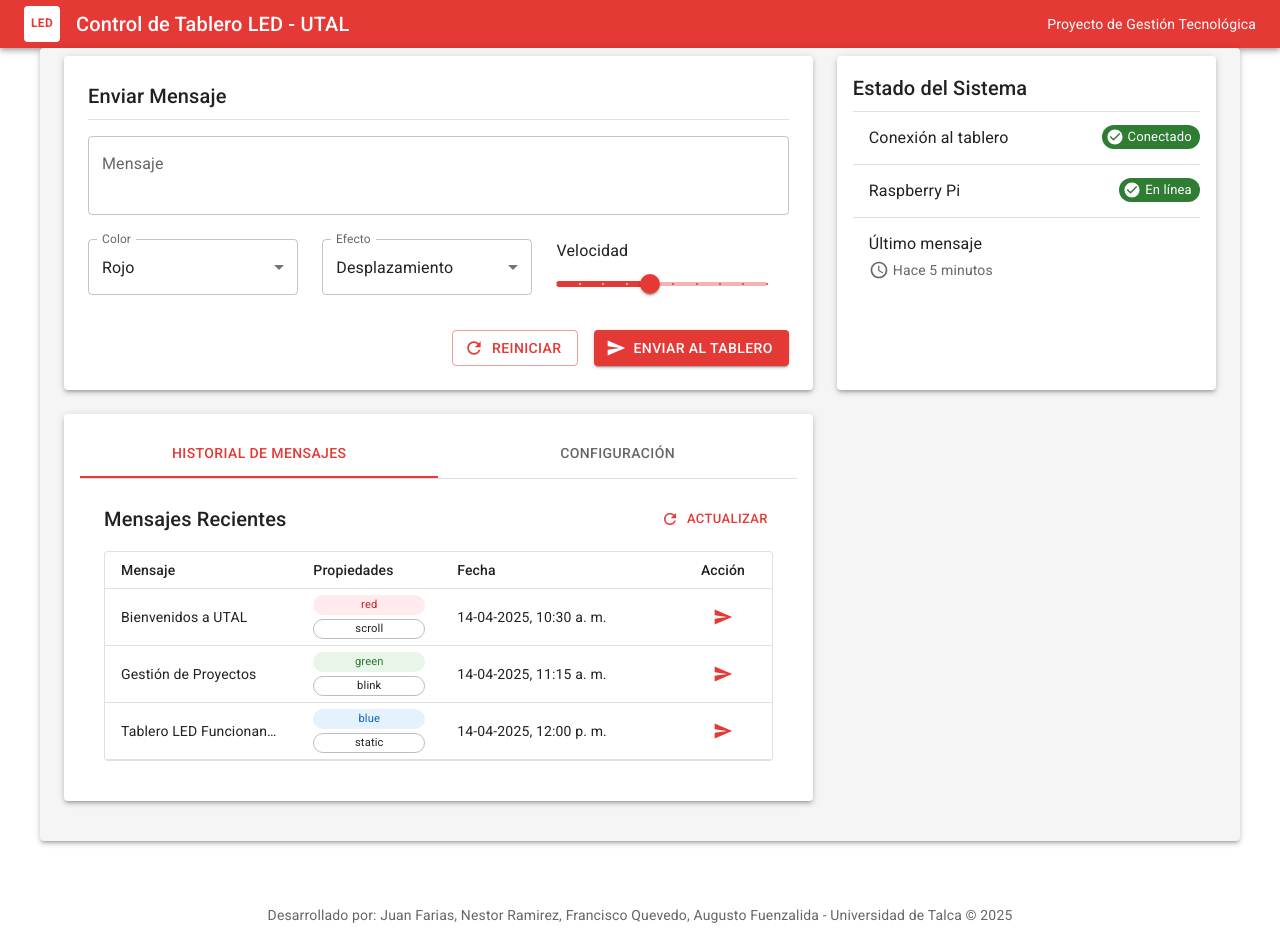
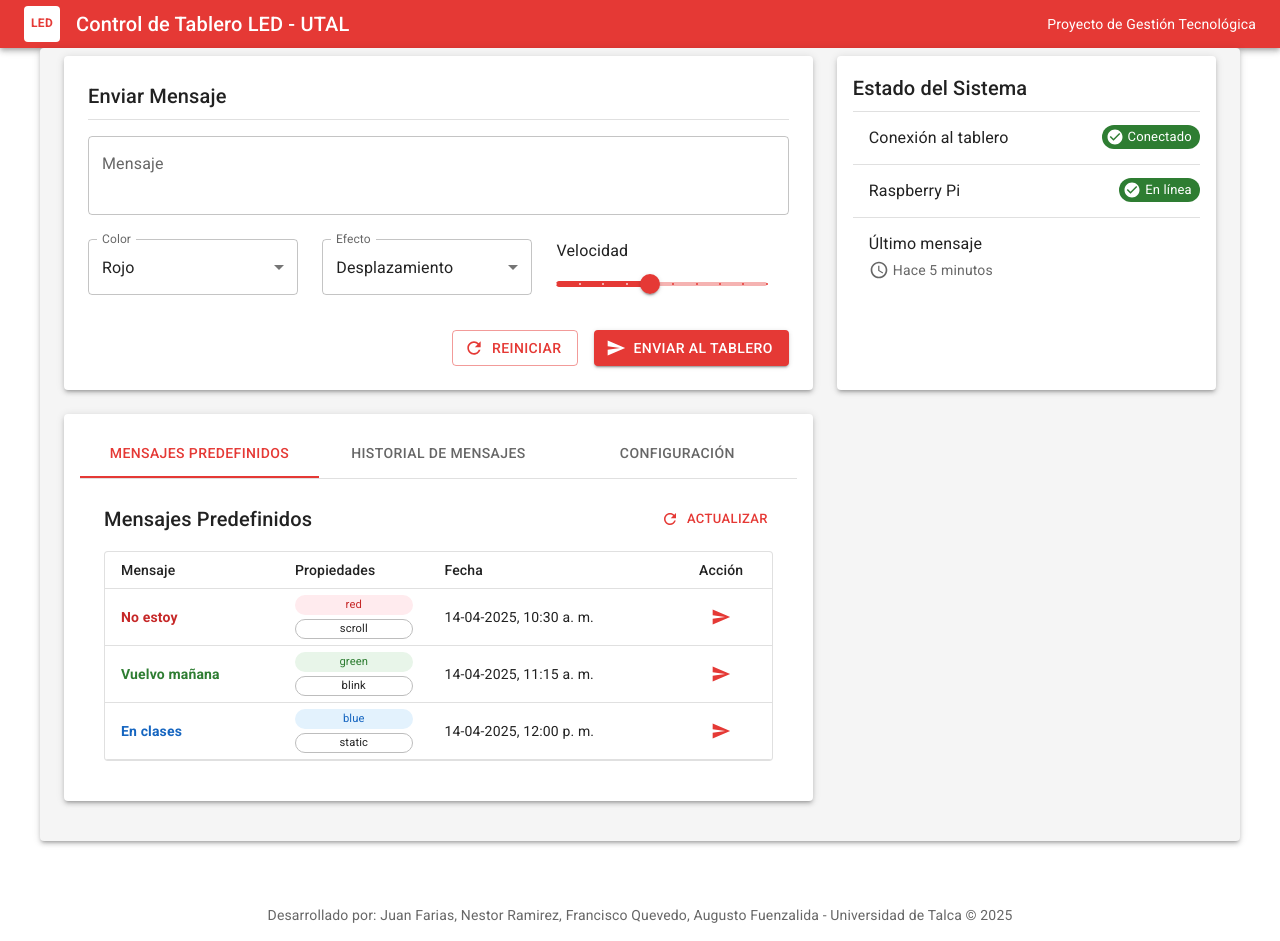
Before and after one commit to Francisco-q/TableroGPT, a React (Vite) app in the folder frontendTablero/: page / in a window 1280 px wide. Built offline with nearby package versions, Linux system fonts and the light colour scheme; no server answers.

Commit message:
conexion wifi
conexion al wifi del esp32, envio de mensajes basicos y predefinidos

```diff
--- a/frontendTablero/src/App.jsx
+++ b/frontendTablero/src/App.jsx
@@ -15,6 +15,7 @@ import {
   Divider,
 } from "@mui/material";
 import { red } from "@mui/material/colors";
+import MessagePred from "./components/MessagePred";
 import MessageForm from "./components/MessageForm";
 import MessageHistory from "./components/MessageHistory";
 import Settings from "./components/Settings";
@@ -23,6 +24,8 @@ import '@fontsource/roboto/300.css';
 import '@fontsource/roboto/400.css';
 import '@fontsource/roboto/500.css';
 import '@fontsource/roboto/700.css';
+import { useEffect } from "react";
+import { connectWebSocket } from "./socket"; // 👈 importar conexión
 
 const theme = createTheme({
   palette: {
@@ -57,6 +60,12 @@ function App() {
   const handleTabChange = (event, newValue) => {
     setTabValue(newValue);
   };
+
+  useEffect(() => {
+    connectWebSocket("poneripdelesp32"); // 👈 PON AQUÍ LA IP DE TU ESP32
+  }, []);
+
+
 
   return (
     <ThemeProvider theme={theme}>
@@ -141,14 +150,18 @@ function App() {
                   variant="fullWidth"
                   centered
                 >
+                  <Tab label="Mensajes Predefinidos" />
                   <Tab label="Historial de Mensajes" />
                   <Tab label="Configuración" />
                 </Tabs>
                 <Divider />
                 <TabPanel value={tabValue} index={0}>
+                  <MessagePred />
+                </TabPanel>
+                <TabPanel value={tabValue} index={1}>
                   <MessageHistory />
                 </TabPanel>
-                <TabPanel value={tabValue} index={1}>
+                <TabPanel value={tabValue} index={2}>
                   <Settings />
                 </TabPanel>
               </Paper>
--- a/frontendTablero/src/components/MessageForm.jsx
+++ b/frontendTablero/src/components/MessageForm.jsx
@@ -14,6 +14,8 @@ import {
 } from "@mui/material";
 import { Send, Refresh } from "@mui/icons-material";
 import { useForm, Controller } from "react-hook-form";
+import { sendWebSocketMessage } from "../socket";
+
 
 function MessageForm() {
   const [isSubmitting, setIsSubmitting] = useState(false);
@@ -35,14 +37,18 @@ function MessageForm() {
   const onSubmit = (values) => {
     setIsSubmitting(true);
 
-    // Simulación de envío al tablero LED
-    console.log("Enviando mensaje al tablero LED:", values);
+    const messageToSend = JSON.stringify(values); // 👈 ¡enviar como JSON!
+
+    sendWebSocketMessage(messageToSend);
+
+    console.log("Mensaje JSON enviado al WebSocket:", messageToSend);
 
     setTimeout(() => {
       setIsSubmitting(false);
       reset();
-    }, 1500);
+    }, 500);
   };
+
 
   return (
     <form onSubmit={handleSubmit(onSubmit)}>
--- /dev/null
+++ b/frontendTablero/src/components/MessagePred.jsx
@@ -0,0 +1,166 @@
+import { useState } from "react";
+import {
+  Box,
+  Typography,
+  Button,
+  Table,
+  TableBody,
+  TableCell,
+  TableContainer,
+  TableHead,
+  TableRow,
+  Paper,
+  Chip,
+  IconButton,
+  Tooltip,
+} from "@mui/material";
+import { Refresh, Send } from "@mui/icons-material";
+import { sendWebSocketMessage } from "../socket"; // 👈 IMPORTANTE
+
+// Mensajes predefinidos
+const initialMessages = [
+  {
+    id: 1,
+    text: "No estoy",
+    color: "red",
+    effect: "scroll",
+    timestamp: new Date(2025, 3, 14, 10, 30),
+    status: "success",
+  },
+  {
+    id: 2,
+    text: "Vuelvo mañana",
+    color: "green",
+    effect: "blink",
+    timestamp: new Date(2025, 3, 14, 11, 15),
+    status: "success",
+  },
+  {
+    id: 3,
+    text: "En clases",
+    color: "blue",
+    effect: "static",
+    timestamp: new Date(2025, 3, 14, 12, 0),
+    status: "success",
+  },
+];
+
+function MessagePred() {
+  const [messages, setMessages] = useState(initialMessages);
+
+  const resendMessage = (messageData) => {
+    console.log("Enviando mensaje predefinido:", messageData);
+
+    const payload = {
+      message: messageData.text,
+      color: messageData.color,
+      effect: messageData.effect,
+      speed: 5, // Puedes ajustar si quieres que algunos sean más lentos o rápidos
+    };
+
+    sendWebSocketMessage(JSON.stringify(payload));
+  };
+
+  const formatDate = (date) => {
+    return date.toLocaleString("es-CL", {
+      day: "2-digit",
+      month: "2-digit",
+      year: "numeric",
+      hour: "2-digit",
+      minute: "2-digit",
+    });
+  };
+
+  const getColorChip = (color) => {
+    const colorMap = {
+      red: { bgcolor: "#ffebee", color: "#c62828" },
+      green: { bgcolor: "#e8f5e9", color: "#2e7d32" },
+      blue: { bgcolor: "#e3f2fd", color: "#1565c0" },
+      yellow: { bgcolor: "#fffde7", color: "#f9a825" },
+      white: { bgcolor: "#f5f5f5", color: "#424242" },
+    };
+
+    return colorMap[color] || colorMap.white;
+  };
+
+  return (
+    <Box>
+      <Box sx={{ display: "flex", justifyContent: "space-between", alignItems: "center", mb: 2 }}>
+        <Typography variant="h6">Mensajes Predefinidos</Typography>
+        <Button startIcon={<Refresh />} size="small" onClick={() => window.location.reload()}>
+          Actualizar
+        </Button>
+      </Box>
+
+      <TableContainer component={Paper} variant="outlined">
+        <Table size="small">
+          <TableHead>
+            <TableRow>
+              <TableCell>Mensaje</TableCell>
+              <TableCell>Propiedades</TableCell>
+              <TableCell>Fecha</TableCell>
+              <TableCell align="center">Acción</TableCell>
+            </TableRow>
+          </TableHead>
+          <TableBody>
+            {messages.map((message) => (
+              <TableRow key={message.id}>
+                <TableCell
+                  component="th"
+                  scope="row"
+                  sx={{
+                    maxWidth: 150,
+                    overflow: "hidden",
+                    textOverflow: "ellipsis",
+                    whiteSpace: "nowrap",
+                    fontWeight: "bold",
+                    color: getColorChip(message.color).color,
+                  }}
+                >
+                  {message.text}
+                </TableCell>
+                <TableCell>
+                  <Box sx={{ display: "flex", flexDirection: "column", gap: 0.5 }}>
+                    <Chip
+                      label={message.color}
+                      size="small"
+                      sx={{
+                        bgcolor: getColorChip(message.color).bgcolor,
+                        color: getColorChip(message.color).color,
+                        fontSize: "0.7rem",
+                        height: 20,
+                      }}
+                    />
+                    <Chip
+                      label={message.effect}
+                      size="small"
+                      variant="outlined"
+                      sx={{
+                        fontSize: "0.7rem",
+                        height: 20,
+                      }}
+                    />
+                  </Box>
+                </TableCell>
+                <TableCell>{formatDate(message.timestamp)}</TableCell>
+                <TableCell align="center">
+                  <Tooltip title="Enviar este mensaje al tablero">
+                    <IconButton
+                      size="small"
+                      onClick={() => resendMessage(message)}
+                      color="primary"
+                    >
+                      <Send fontSize="small" />
+                    </IconButton>
+                  </Tooltip>
+                </TableCell>
+              </TableRow>
+            ))}
+          </TableBody>
+        </Table>
+      </TableContainer>
+    </Box>
+  );
+}
+
+export default MessagePred;
--- /dev/null
+++ b/frontendTablero/src/socket.js
@@ -0,0 +1,30 @@
+// src/socket.js
+let socket;
+
+export const connectWebSocket = (ip) => {
+  socket = new WebSocket(`ws://${ip}/ws`);
+
+  socket.onopen = () => {
+    console.log("WebSocket conectado");
+  };
+
+  socket.onclose = () => {
+    console.log("WebSocket desconectado");
+  };
+
+  socket.onerror = (error) => {
+    console.error("WebSocket Error:", error);
+  };
+};
+
+export const sendWebSocketMessage = (message) => {
+  if (socket && socket.readyState === WebSocket.OPEN) {
+    socket.send(message);
+  } else {
+    console.error("WebSocket no está abierto");
+  }
+};
+
+export const isWebSocketConnected = () => {
+  return socket && socket.readyState === WebSocket.OPEN;
+};
```
